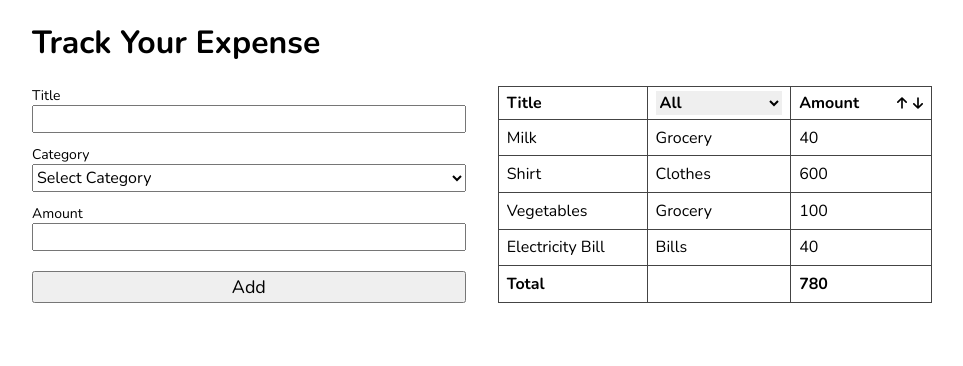
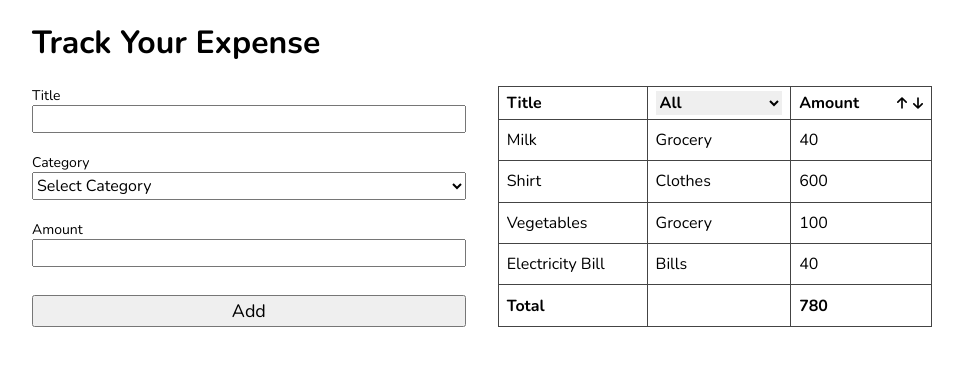
Before and after one commit to sarveshnathe/expenseTracker, a React (Vite) app: page / in a window 1280 px wide. Shown: the top 366 px of the page, without its empty margins (158-1121 px from the left). Built offline with nearby package versions, Linux system fonts and the light colour scheme.

Commit message:
Form Validation Done

```diff
--- a/index.html
+++ b/index.html
@@ -2,7 +2,7 @@
 <html lang="en">
   <head>
     <meta charset="UTF-8" />
-    <link rel="icon" type="image/svg+xml" href="/public/comment-dollar.svg" />
+    <link rel="icon" type="image/svg+xml" href="/comment-dollar.svg" />
     <meta name="viewport" content="width=device-width, initial-scale=1.0" />
     <title>Expenss Tracker</title>
   </head>
--- a/src/App.css
+++ b/src/App.css
@@ -74,7 +74,8 @@
 .input-container {
     display: flex;
     flex-direction: column;
-    margin-bottom: 12px;
+    margin-bottom: 20px;
+    position: relative;
 }
 
 .input-container label {
@@ -119,6 +120,13 @@
     background-color: #ddd;
 }
 
+.error{
+    font-size: 12px;
+    color: red;
+    margin: 0;
+    position: absolute;
+    top: 100%;
+}
 
 
 @media (max-width: 900px) {
--- a/src/components/ExpenseForm.jsx
+++ b/src/components/ExpenseForm.jsx
@@ -1,4 +1,6 @@
 import React, { useState } from "react";
+import Input from "./Input";
+import Select from "./Select";
 
 function ExpenseForm({ setExpenses }) {
   const [formData, setFormData] = useState({
@@ -7,8 +9,42 @@
     amount: "",
   });
 
+  const [errors, setErrors] = useState({});
+
+  const validationConfig = {
+    title: [
+      { required: true, message: "Please enter a title" },
+      { minLenght: 5, message: "Title must be atleast 5 characters long" },
+    ],
+    category: [{ required: true, message: "Please select a category" }],
+    amount: [
+      { required: true, message: "Amount is required" },
+      { type: "number" },
+    ],
+  };
+
+  const validate = (data) => {
+    const errorsData = {};
+
+    Object.entries(data).forEach(([key, value]) => {
+      validationConfig[key].forEach((rule) => {
+        if (rule.required && !value) {
+          errorsData[key] = rule.message;
+        }
+        if (rule.minLenght && value.length < 5) {
+          errorsData[key] = rule.message;
+        }
+      });
+    });
+
+    setErrors(errorsData);
+    return errorsData;
+  };
+
   const handleSubmit = (e) => {
     e.preventDefault();
+    const validateResult = validate(formData);
+    if (Object.keys(validateResult).length) return;
     setExpenses((prevState) => [
       ...prevState,
       { ...formData, id: crypto.randomUUID() },
@@ -18,63 +54,46 @@
       category: "",
       amount: "",
     });
-    console.log("Added", formData);
+  };
+
+  const handleOnChange = (e) => {
+    const { name, value } = e.target;
+    setFormData((prevState) => ({
+      ...prevState,
+      [name]: value,
+    }));
+    setErrors({});
   };
 
   return (
     <>
       <form className="expense-form" onSubmit={handleSubmit}>
-        <div className="input-container">
-          <label htmlFor="title">Title</label>
-          <input
-            id="title"
-            name="title"
-            value={formData.title}
-            onChange={(e) =>
-              setFormData((prevState) => ({
-                ...prevState,
-                title: e.target.value,
-              }))
-            }
-          />
-        </div>
-        <div className="input-container">
-          <label htmlFor="category">Category</label>
-          <select
-            id="category"
-            name="category"
-            value={formData.category}
-            onChange={(e) =>
-              setFormData((prevState) => ({
-                ...prevState,
-                category: e.target.value,
-              }))
-            }
-          >
-            <option value="" hidden>
-              Select Category
-            </option>
-            <option value="Grocery">Grocery</option>
-            <option value="Clothes">Clothes</option>
-            <option value="Bills">Bills</option>
-            <option value="Education">Education</option>
-            <option value="Medicine">Medicine</option>
-          </select>
-        </div>
-        <div className="input-container">
-          <label htmlFor="amount">Amount</label>
-          <input
-            id="amount"
-            name="amount"
-            value={formData.amount}
-            onChange={(e) =>
-              setFormData((prevState) => ({
-                ...prevState,
-                amount: e.target.value,
-              }))
-            }
-          />
-        </div>
+        <Input
+          label={"Title"}
+          id={"title"}
+          name={"title"}
+          value={formData.title}
+          onChange={handleOnChange}
+          error={errors.title}
+        />
+        <Select
+          label={"Category"}
+          id={"category"}
+          name={"category"}
+          value={formData.category}
+          options={["Grocery", "Clothes", "Bills", "Education", "Medicine"]}
+          defaultOption="Select Category"
+          onChange={handleOnChange}
+          error={errors.category}
+        />
+        <Input
+          label={"Amount"}
+          id={"amount"}
+          name={"amount"}
+          value={formData.amount}
+          onChange={handleOnChange}
+          error={errors.amount}
+        />
         <button className="add-btn">Add</button>
       </form>
     </>
--- /dev/null
+++ b/src/components/Input.jsx
@@ -0,0 +1,13 @@
+import React from "react";
+
+function Input({ label, id, value, name, onChange, error }) {
+  return (
+    <div className="input-container">
+      <label htmlFor={id}>{label}</label>
+      <input id={id} name={name} value={value} onChange={onChange} />
+      <p className="error">{error}</p>
+    </div>
+  );
+}
+
+export default Input;
--- /dev/null
+++ b/src/components/Select.jsx
@@ -0,0 +1,35 @@
+import React from "react";
+
+function Select({
+  label,
+  id,
+  name,
+  value,
+  options,
+  defaultOption,
+  onChange,
+  error,
+}) {
+  return (
+    <div className="input-container">
+      <label htmlFor={id}>{label}</label>
+      <select id={id} name={name} value={value} onChange={onChange}>
+        {defaultOption && (
+          <option value="" hidden>
+            {defaultOption}
+          </option>
+        )}
+        {options.map((option, i) => {
+          return (
+            <option key={i} value={option}>
+              {option}
+            </option>
+          );
+        })}
+      </select>
+      <p className="error">{error}</p>
+    </div>
+  );
+}
+
+export default Select;
```
